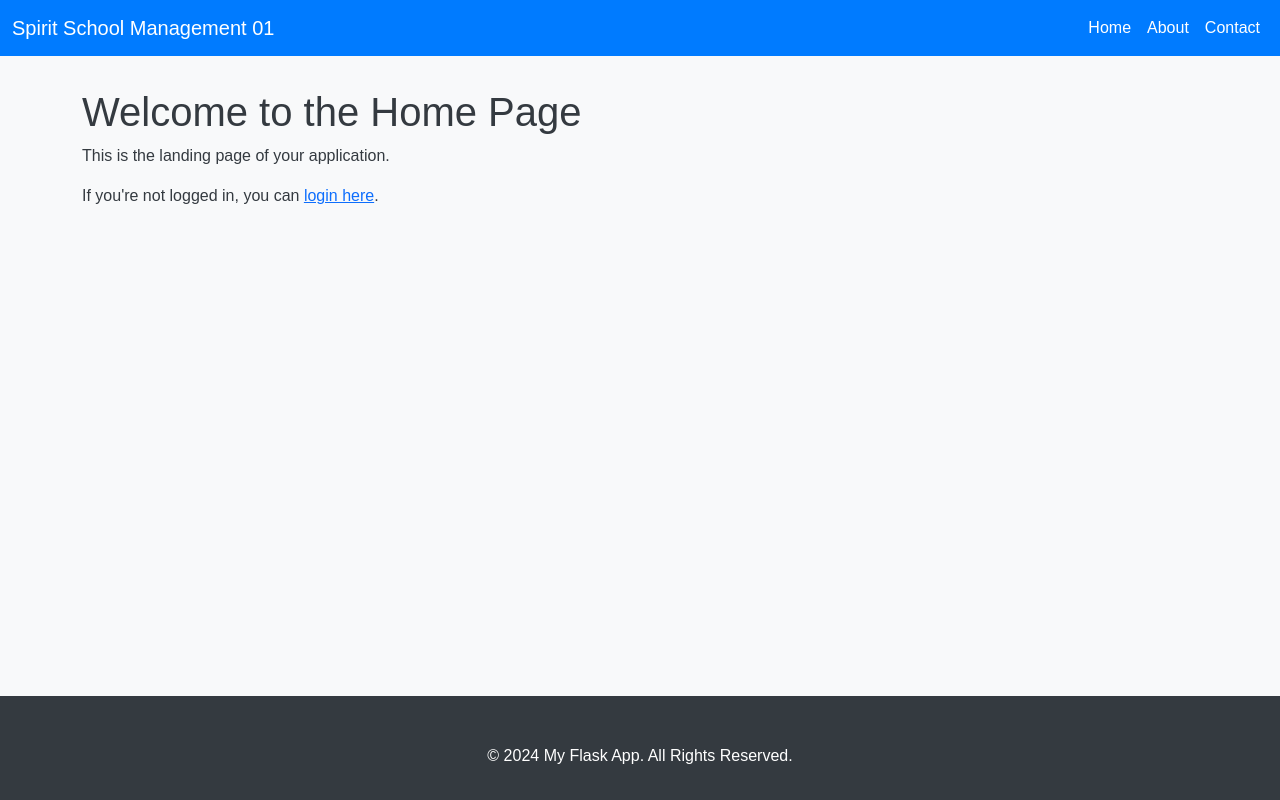
After one commit to taholmes160/school10, a Flask app: page /home in a window 1280 px wide. The commit adds this page. Run offline with Flask 3, Linux system fonts and the light colour scheme; parts of the project's set-up code (start-up, migrations or seed data) failed here and were passed over; some libraries are stand-ins or nearby versions.

Commit message:
updates on the initial login process

```diff
--- a/app.py
+++ b/app.py
@@ -2,6 +2,8 @@ from flask import Flask, render_template
 from flask_sqlalchemy import SQLAlchemy
 from flask_login import LoginManager
 from auth import auth as auth_blueprint  # Import the auth Blueprint
+from users.users_blueprint import users_blueprint
+from main import main as main_blueprint  # Import the main Blueprint
 from werkzeug.security import generate_password_hash
 from models import db, User
 
@@ -23,10 +25,15 @@ def create_app():
         return User.query.get(int(user_id))
 
     app.register_blueprint(auth_blueprint, url_prefix='/auth', template_folder='auth/templates')  # Register the auth Blueprint with a URL prefix and the correct template folder
+    app.register_blueprint(users_blueprint, url_prefix='/users', template_folder='users/templates')
+    app.register_blueprint(main_blueprint)  # Register the main Blueprint
 
     @app.route('/')
+    @app.route('/home')
     def home():
-        return render_template('home.html')  # Your home template
+        if current_user.is_authenticated:
+            return redirect(url_for('dashboard'))  # Redirect authenticated users to the dashboard
+        return render_template('home.html')  # Render the home template for non-authenticated users
 
     def hash_passwords():
         users = User.query.all()
@@ -34,7 +41,6 @@ def create_app():
             user.set_password(user.password)
             db.session.add(user)
         db.session.commit()
-
 
     # Run the Flask app
     return app
--- /dev/null
+++ b/main/__init__.py
@@ -0,0 +1,5 @@
+from flask import Blueprint
+
+main = Blueprint('main', __name__)
+
+from . import routes  # Import routes to register them with the blueprint
--- /dev/null
+++ b/main/routes.py
@@ -0,0 +1,16 @@
+# main/routes.py
+
+from flask import render_template, redirect, url_for
+from flask_login import current_user
+from . import main  # Import the main blueprint or app instance
+
+@main.route('/')
+@main.route('/home')
+def home():
+    if current_user.is_authenticated:
+        return redirect(url_for('dashboard'))
+    return render_template('home.html')
+
+@main.route('/dashboard')
+def dashboard():
+    return render_template('dashboard.html')
--- /dev/null
+++ b/main/templates/home.html
@@ -0,0 +1,6 @@
+<!-- templates/home.html -->
+{% extends 'base.html' %}
+
+{% block content %}
+  <h1>Welcome to the Home Page</h1>
+{% endblock %}
--- /dev/null
+++ b/templates/base.html
@@ -0,0 +1,83 @@
+<!DOCTYPE html>
+<html lang="en">
+<head>
+    <meta charset="UTF-8">
+    <meta name="viewport" content="width=device-width, initial-scale=1.0">
+    <title>{% block title %}Spirit School{% endblock %}</title>
+    <!-- Bootstrap CSS -->
+    <link href="https://stackpath.bootstrapcdn.com/bootstrap/5.3.0/css/bootstrap.min.css" rel="stylesheet">
+    <style>
+        body {
+            background-color: #f8f9fa;
+            color: #343a40;
+            font-family: Arial, sans-serif;
+        }
+        .navbar {
+            background-color: #007bff;
+        }
+        .navbar-brand, .nav-link {
+            color: #fff !important;
+        }
+        .nav-link:hover {
+            color: #d1e9ff !important;
+        }
+        .footer {
+            background-color: #343a40;
+            color: #fff;
+            padding: 1rem 0;
+            position: fixed;
+            width: 100%;
+            bottom: 0;
+        }
+        .container {
+            padding-top: 2rem;
+        }
+        .card {
+            border: none;
+            margin-bottom: 1.5rem;
+            box-shadow: 0 4px 8px rgba(0,0,0,0.1);
+        }
+        .card-header {
+            background-color: #007bff;
+            color: #fff;
+        }
+    </style>
+</head>
+<body>
+    <nav class="navbar navbar-expand-lg">
+        <div class="container-fluid">
+            <a class="navbar-brand" href="#">Spirit School Management 01</a>
+            <button class="navbar-toggler" type="button" data-bs-toggle="collapse" data-bs-target="#navbarNav" aria-controls="navbarNav" aria-expanded="false" aria-label="Toggle navigation">
+                <span class="navbar-toggler-icon"></span>
+            </button>
+            <div class="collapse navbar-collapse" id="navbarNav">
+                <ul class="navbar-nav ms-auto">
+                    <li class="nav-item">
+                        <a class="nav-link" href="/">Home</a>
+                    </li>
+                    <li class="nav-item">
+                        <a class="nav-link" href="/about">About</a>
+                    </li>
+                    <li class="nav-item">
+                        <a class="nav-link" href="/contact">Contact</a>
+                    </li>
+                </ul>
+            </div>
+        </div>
+    </nav>
+
+    <div class="container">
+        {% block content %}
+        {% endblock %}
+    </div>
+
+    <footer class="footer text-center">
+        <div class="container">
+            <p>&copy; 2024 My Flask App. All Rights Reserved.</p>
+        </div>
+    </footer>
+
+    <!-- Bootstrap JS -->
+    <script src="https://stackpath.bootstrapcdn.com/bootstrap/5.3.0/js/bootstrap.bundle.min.js"></script>
+</body>
+</html>
--- a/templates/home.html
+++ b/templates/home.html
@@ -1,10 +1,9 @@
-<!DOCTYPE html>
-<html>
-<head>
-    <title>Home Page</title>
-</head>
-<body>
+{% extends "base.html" %}
+
+{% block title %}Home Page{% endblock %}
+
+{% block content %}
     <h1>Welcome to the Home Page</h1>
-    <a href="{{ url_for('auth.login') }}">Login</a>
-</body>
-</html>
+    <p>This is the landing page of your application.</p>
+    <p>If you're not logged in, you can <a href="{{ url_for('auth.login') }}">login here</a>.</p>
+{% endblock %}
```
Also changed, not shown: ideas and notes.txt (added, +21 -0 lines), main/templates/dashboard.html (added, +26 -0 lines), users/templates/users_by_role.html (added, +13 -0 lines), users/users_blueprint.py (added, +25 -0 lines), users/__init__.py (added).
